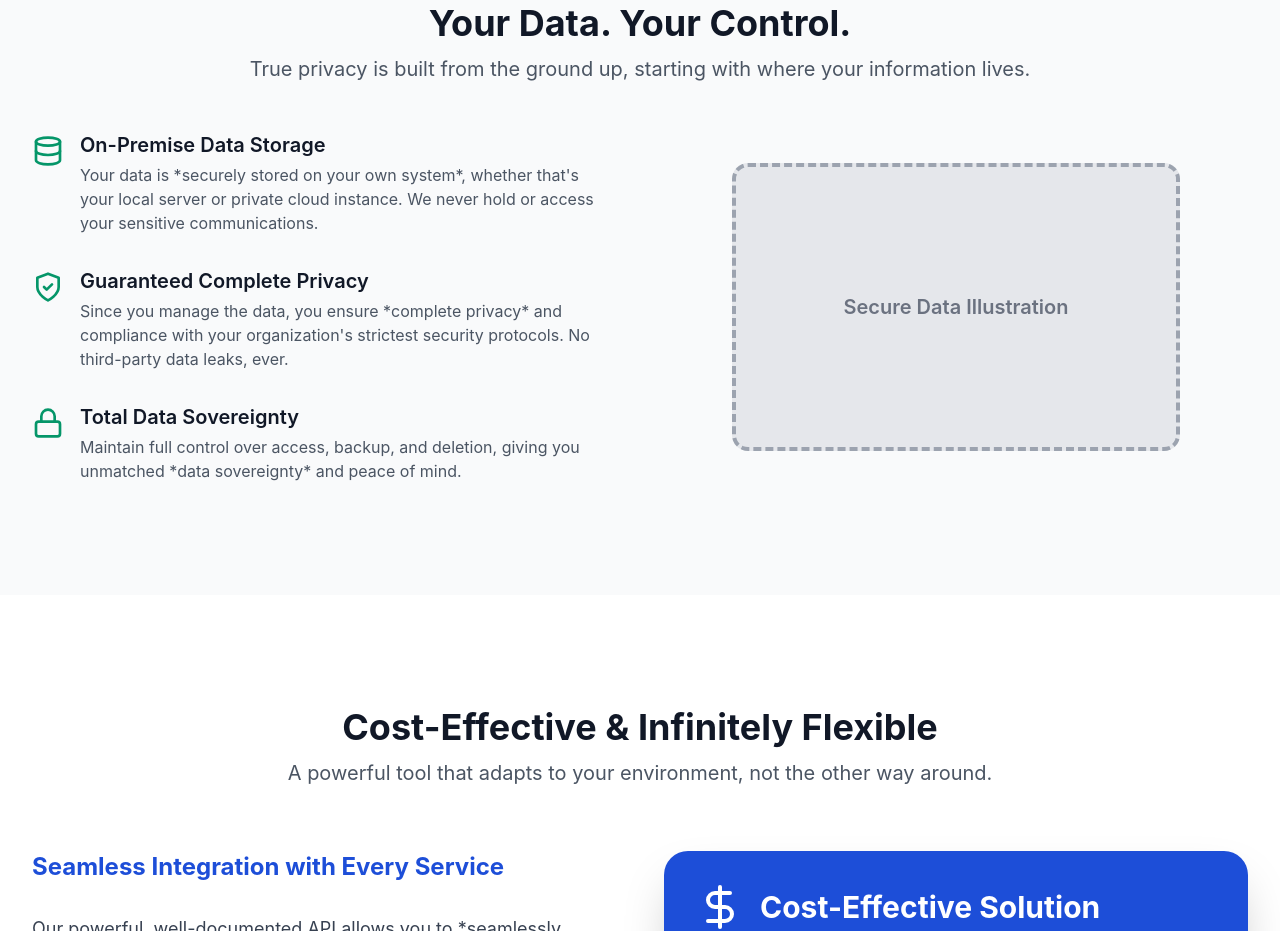
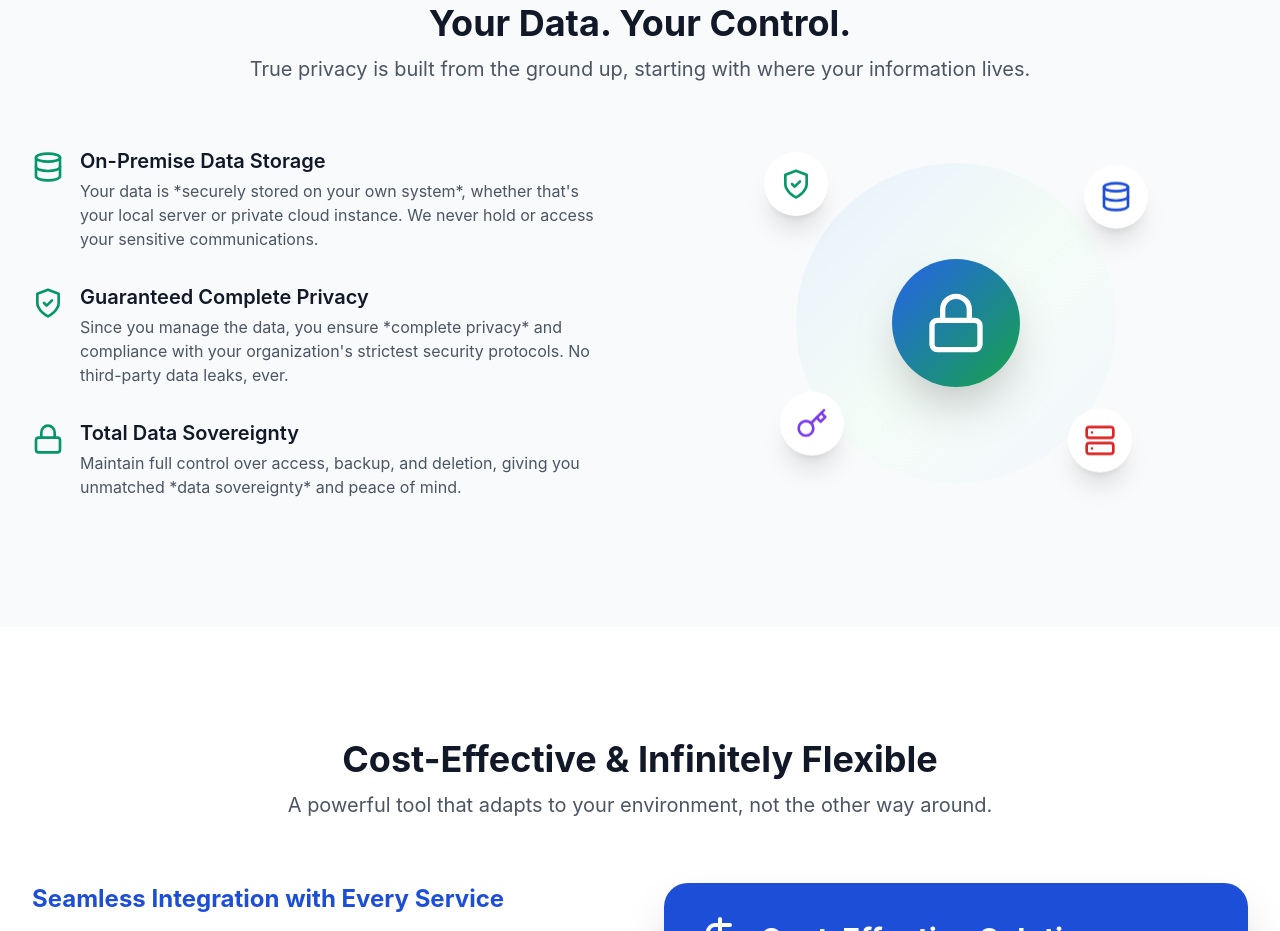
Before and after one commit to MrKiyani/innovative-tech-site, a website: page securechat.html in a window 1280 px wide. Shown: the part 1260-2191 px from the top of the page. Drawn offline with nearby package versions, Linux system fonts and the light colour scheme.

```diff
--- a/securechat.html
+++ b/securechat.html
@@ -170,10 +170,59 @@
                     </div>
                 </div>
                 <!-- Image/Illustration Placeholder -->
-                <div class="lg:w-1/2 flex justify-center">
-                    <!-- Placeholder for a sleek illustration of data security/a padlock -->
-                    <div class="w-full max-w-md h-72 bg-gray-200 rounded-2xl flex items-center justify-center text-gray-500 font-semibold text-xl border-4 border-dashed border-gray-400">
-                        Secure Data Illustration
+                <div class="lg:w-1/2 flex justify-center items-center">
+                    <!-- Security-themed illustration with icons -->
+                    <div class="relative w-full max-w-md h-96">
+                        <!-- Background gradient circle -->
+                        <div class="absolute inset-0 flex items-center justify-center">
+                            <div class="w-80 h-80 rounded-full bg-gradient-to-br from-blue-100 via-green-50 to-blue-50 opacity-60"></div>
+                        </div>
+
+                        <!-- Center lock icon -->
+                        <div class="absolute inset-0 flex items-center justify-center">
+                            <div class="w-32 h-32 rounded-full bg-gradient-to-br from-blue-600 to-green-600 shadow-2xl flex items-center justify-center transform hover:scale-110 transition-transform duration-300">
+                                <svg xmlns="http://www.w3.org/2000/svg" width="64" height="64" viewBox="0 0 24 24" fill="none" stroke="white" stroke-width="2" stroke-linecap="round" stroke-linejoin="round">
+                                    <rect width="18" height="11" x="3" y="11" rx="2" ry="2"/>
+                                    <path d="M7 11V7a5 5 0 0 1 10 0v4"/>
+                                </svg>
+                            </div>
+                        </div>
+
+                        <!-- Floating icon: Shield (top left) -->
+                        <div class="absolute top-8 left-8 w-16 h-16 rounded-full bg-white shadow-xl flex items-center justify-center animate-bounce" style="animation-duration: 3s;">
+                            <svg xmlns="http://www.w3.org/2000/svg" width="32" height="32" viewBox="0 0 24 24" fill="none" stroke="#059669" stroke-width="2" stroke-linecap="round" stroke-linejoin="round">
+                                <path d="M12 22s8-4 8-10V5l-8-3-8 3v7c0 6 8 10 8 10"/>
+                                <path d="m9 12 2 2 4-4"/>
+                            </svg>
+                        </div>
+
+                        <!-- Floating icon: Database (top right) -->
+                        <div class="absolute top-12 right-8 w-16 h-16 rounded-full bg-white shadow-xl flex items-center justify-center animate-bounce" style="animation-duration: 2.5s; animation-delay: 0.5s;">
+                            <svg xmlns="http://www.w3.org/2000/svg" width="32" height="32" viewBox="0 0 24 24" fill="none" stroke="#1D4ED8" stroke-width="2" stroke-linecap="round" stroke-linejoin="round">
+                                <ellipse cx="12" cy="5" rx="9" ry="3"/>
+                                <path d="M21 12c0 1.66-4 3-9 3s-9-1.34-9-3"/>
+                                <path d="M3 5v14c0 1.66 4 3 9 3s9-1.34 9-3V5"/>
+                            </svg>
+                        </div>
+
+                        <!-- Floating icon: Key (bottom left) -->
+                        <div class="absolute bottom-12 left-12 w-16 h-16 rounded-full bg-white shadow-xl flex items-center justify-center animate-bounce" style="animation-duration: 2.8s; animation-delay: 0.3s;">
+                            <svg xmlns="http://www.w3.org/2000/svg" width="32" height="32" viewBox="0 0 24 24" fill="none" stroke="#7C3AED" stroke-width="2" stroke-linecap="round" stroke-linejoin="round">
+                                <circle cx="7.5" cy="15.5" r="5.5"/>
+                                <path d="m21 2-9.6 9.6"/>
+                                <path d="m15.5 7.5 3 3L22 7l-3-3"/>
+                            </svg>
+                        </div>
+
+                        <!-- Floating icon: Server (bottom right) -->
+                        <div class="absolute bottom-8 right-12 w-16 h-16 rounded-full bg-white shadow-xl flex items-center justify-center animate-bounce" style="animation-duration: 3.2s; animation-delay: 0.7s;">
+                            <svg xmlns="http://www.w3.org/2000/svg" width="32" height="32" viewBox="0 0 24 24" fill="none" stroke="#DC2626" stroke-width="2" stroke-linecap="round" stroke-linejoin="round">
+                                <rect width="20" height="8" x="2" y="2" rx="2" ry="2"/>
+                                <rect width="20" height="8" x="2" y="14" rx="2" ry="2"/>
+                                <line x1="6" x2="6.01" y1="6" y2="6"/>
+                                <line x1="6" x2="6.01" y1="18" y2="18"/>
+                            </svg>
+                        </div>
                     </div>
                 </div>
             </div>
```
